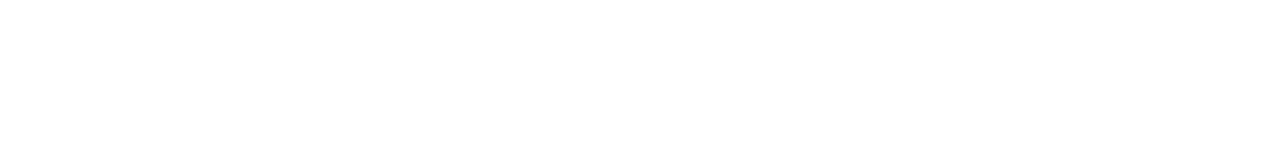
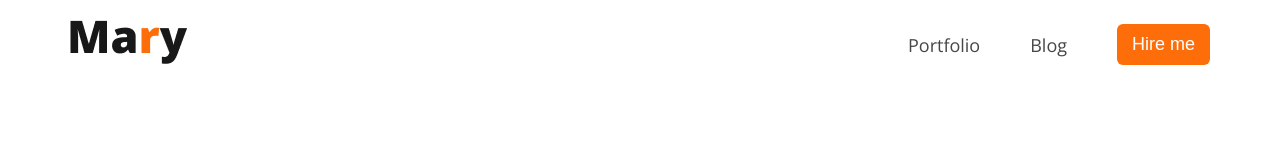
Before and after one commit to devatiqur/portfolio, a plain HTML site: page index.html in a window 1280 px wide. Drawn offline with nearby package versions, Linux system fonts and the light colour scheme.

Commit message:
complete navbar

```diff
--- a/css/style.css
+++ b/css/style.css
@@ -0,0 +1,49 @@
+/* Primary Color: #FD6E0A
+Secondary Color: #474747
+*/
+
+.bodys {
+  font-family: "Open Sans", sans-serif;
+}
+* {
+  padding: 0;
+  margin: 0;
+  box-sizing: border-box;
+}
+#main_header {
+  width: 100%;
+  /* height: 70px; */
+  display: flex;
+  justify-content: center;
+  padding: 20px 10px;
+}
+.header_container {
+  width: 1140px;
+  /* height: 100%; */
+  display: flex;
+  justify-content: space-between;
+  align-items: center;
+}
+#main_nav ul {
+  display: flex;
+  align-items: center;
+  gap: 50px;
+}
+#main_nav ul li {
+  list-style: none;
+}
+#main_nav ul li a {
+  text-decoration: none;
+  font-size: 18px;
+  color: #474747;
+}
+.hire_me {
+  padding: 10px 15px;
+  cursor: pointer;
+  background-color: #fd6e0a;
+  border: none;
+  color: #fff;
+  font-size: 18px;
+  border-radius: 6px;
+  font-weight: 500;
+}
--- a/index.html
+++ b/index.html
@@ -3,8 +3,33 @@
   <head>
     <meta charset="UTF-8" />
     <meta name="viewport" content="width=device-width, initial-scale=1.0" />
+    <link rel="preconnect" href="https://fonts.googleapis.com" />
+    <link rel="preconnect" href="https://fonts.gstatic.com" crossorigin />
+    <link
+      href="https://fonts.googleapis.com/css2?family=Open+Sans:ital,wght@0,300..800;1,300..800&display=swap"
+      rel="stylesheet"
+    />
     <link rel="stylesheet" href="css/style.css" />
     <title>Personal~Portfolio Website</title>
   </head>
-  <body></body>
+  <body class="bodys">
+    <header id="main_header">
+      <div class="header_container">
+        <div class="logo">
+          <a href="#"><img src="images/Mary.png" alt="" /></a>
+        </div>
+        <nav id="main_nav">
+          <ul>
+            <li><a href="#">Portfolio</a></li>
+            <li><a href="#">Blog</a></li>
+            <li>
+              <a href="#"><button class="hire_me">Hire me</button></a>
+            </li>
+          </ul>
+        </nav>
+      </div>
+    </header>
+    <main id="body_area"></main>
+    <footer id="main_footer"></footer>
+  </body>
 </html>
```
Also changed, not shown: images/Mary.png (added).
